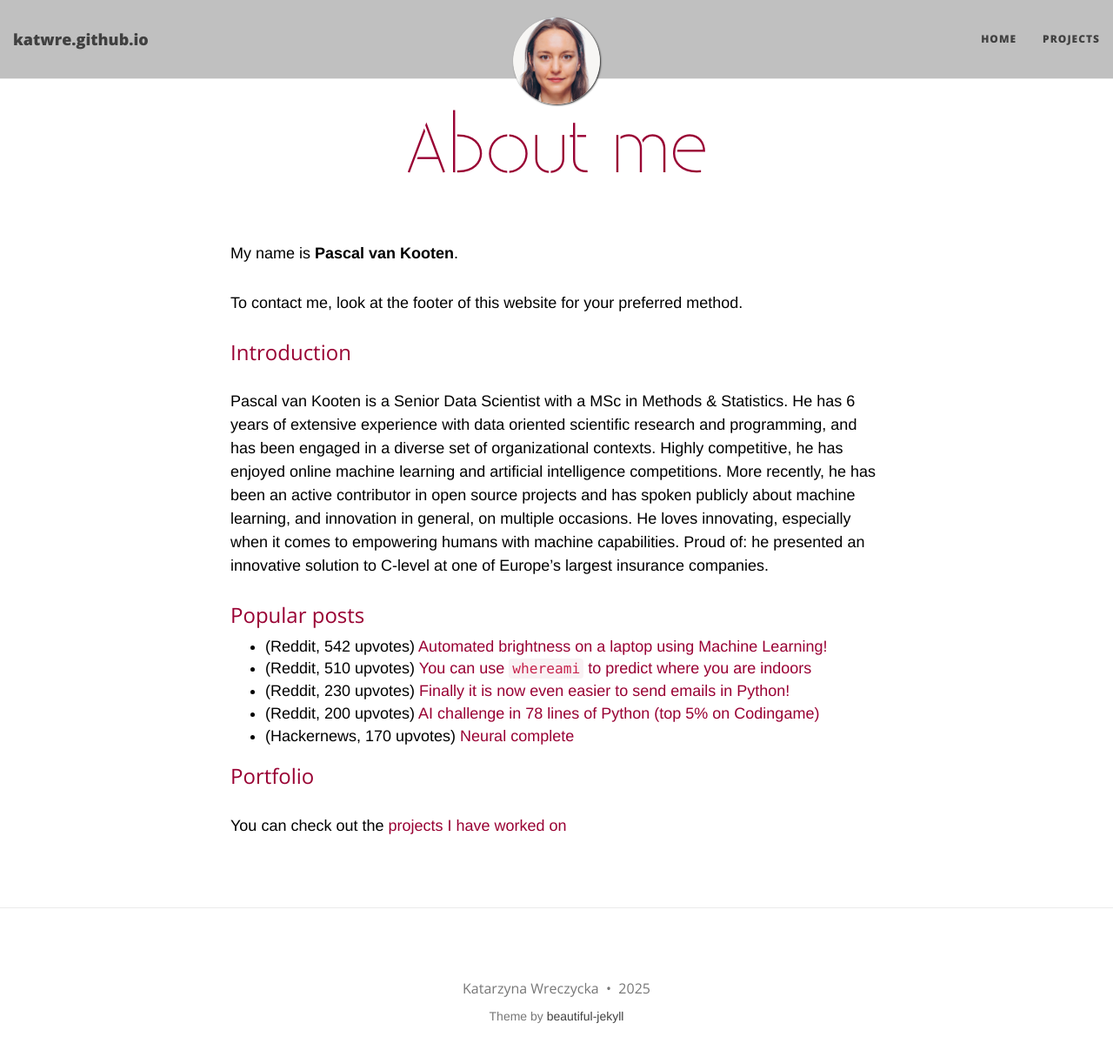
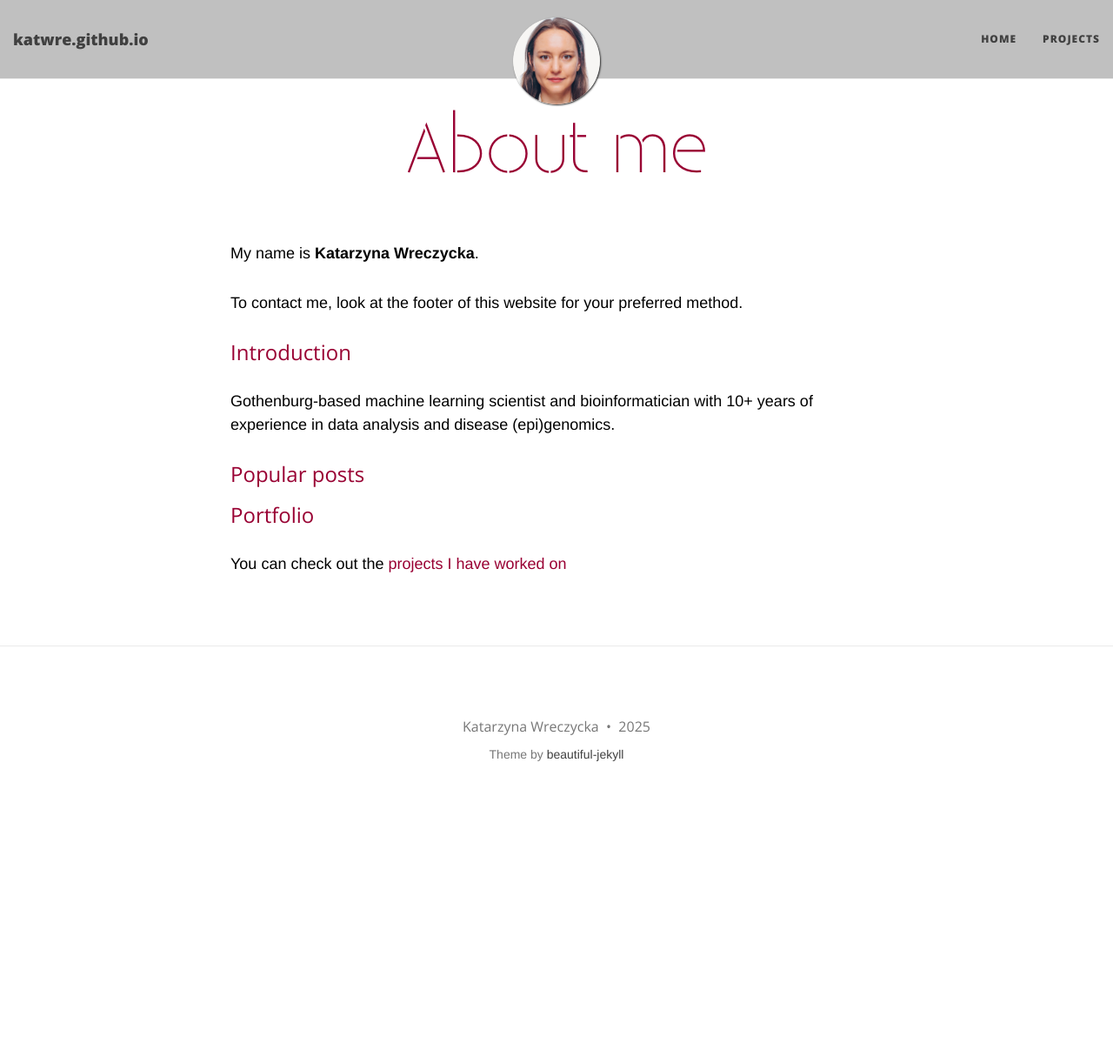
Before and after one commit to katwre/katwre.github.io, a Jekyll site: the page built from aboutme.md, in a window 1280 px wide and 1229 px high. Shown: the top 1215 px of the window at 87% size. Built offline with Jekyll 4.4.1, drawn with Linux system fonts in a browser that asks for light colours; nearby versions of some CDN libraries; a style sheet for code colours, icons or effects is not loaded.

Commit message:
Added cv

```diff
--- a/aboutme.md
+++ b/aboutme.md
@@ -3,31 +3,15 @@ layout: page
 title: About me
 ---
 
-My name is **Pascal van Kooten**.
+My name is **Katarzyna Wreczycka**.
 
 To contact me, look at the footer of this website for your preferred method.
 
 ### Introduction
 
-Pascal van Kooten is a Senior Data Scientist with a MSc in Methods &
-Statistics. He has 6 years of extensive experience with data oriented
-scientific research and programming, and has been engaged in a diverse
-set of organizational contexts. Highly competitive, he has enjoyed
-online machine learning and artificial intelligence competitions. More
-recently, he has been an active contributor in open source projects
-and has spoken publicly about machine learning, and innovation in
-general, on multiple occasions. He loves innovating, especially when
-it comes to empowering humans with machine capabilities. Proud of: he
-presented an innovative solution to C-level at one of Europe’s largest
-insurance companies.
+Gothenburg-based machine learning scientist and bioinformatician with 10+ years of experience in data analysis and disease (epi)genomics.
 
 ### Popular posts
-
-- (Reddit, 542 upvotes)  [Automated brightness on a laptop using Machine Learning!](https://www.reddit.com/r/Python/comments/dfdtbs/automated_brightness_on_a_laptop_using_machine/)
-- (Reddit, 510 upvotes) [You can use `whereami` to predict where you are indoors](https://www.reddit.com/r/Python/comments/54qto9/you_can_use_whereami_to_predict_where_you_are/)
-- (Reddit, 230 upvotes) [Finally it is now even easier to send emails in Python!](https://www.reddit.com/r/Python/comments/3gtps6/finally_it_is_now_even_easier_to_send_emails_in)
-- (Reddit, 200 upvotes) [AI challenge in 78 lines of Python (top 5% on Codingame)](https://www.reddit.com/r/Python/comments/52f50j/ai_challenge_in_78_lines_of_python_top_5_on/)
-- (Hackernews, 170 upvotes) [Neural complete](https://news.ycombinator.com/item?id=14119848)
 
 ### Portfolio
 
--- a/index.html
+++ b/index.html
@@ -206,7 +206,7 @@ ol li a:hover {
 
 
   <p class="intro-bio">
-    Zurich- and Gothenburg-based machine learning scientist and bioinformatician with 10+ years of experience in data analysis and disease (epi)genomics.
+    Gothenburg-based machine learning scientist and bioinformatician with 10+ years of experience in data analysis and disease (epi)genomics.
   </p>
 </div>
 
```
Also changed, not shown: cv.md (added, +17 -0 lines), 1 other file.
